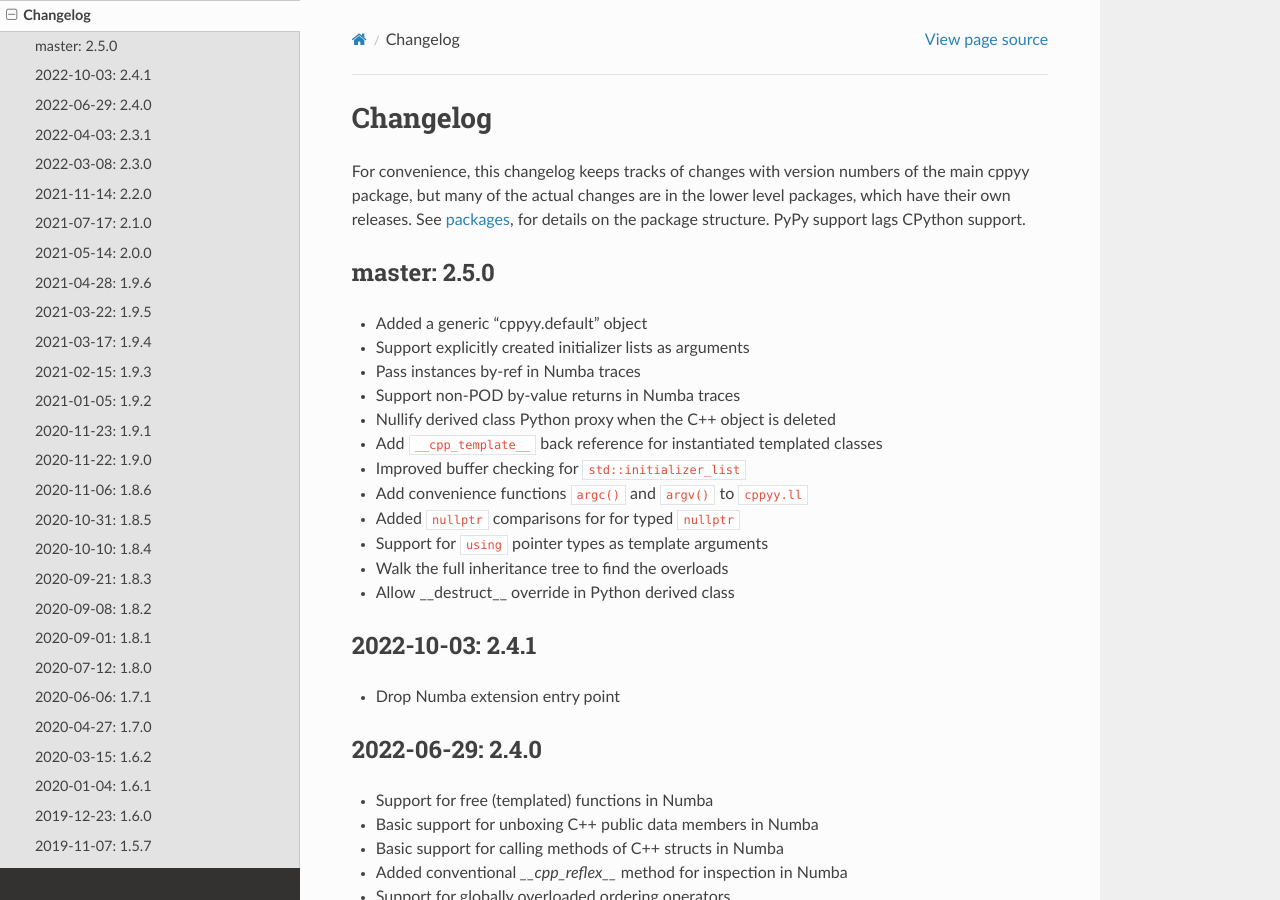
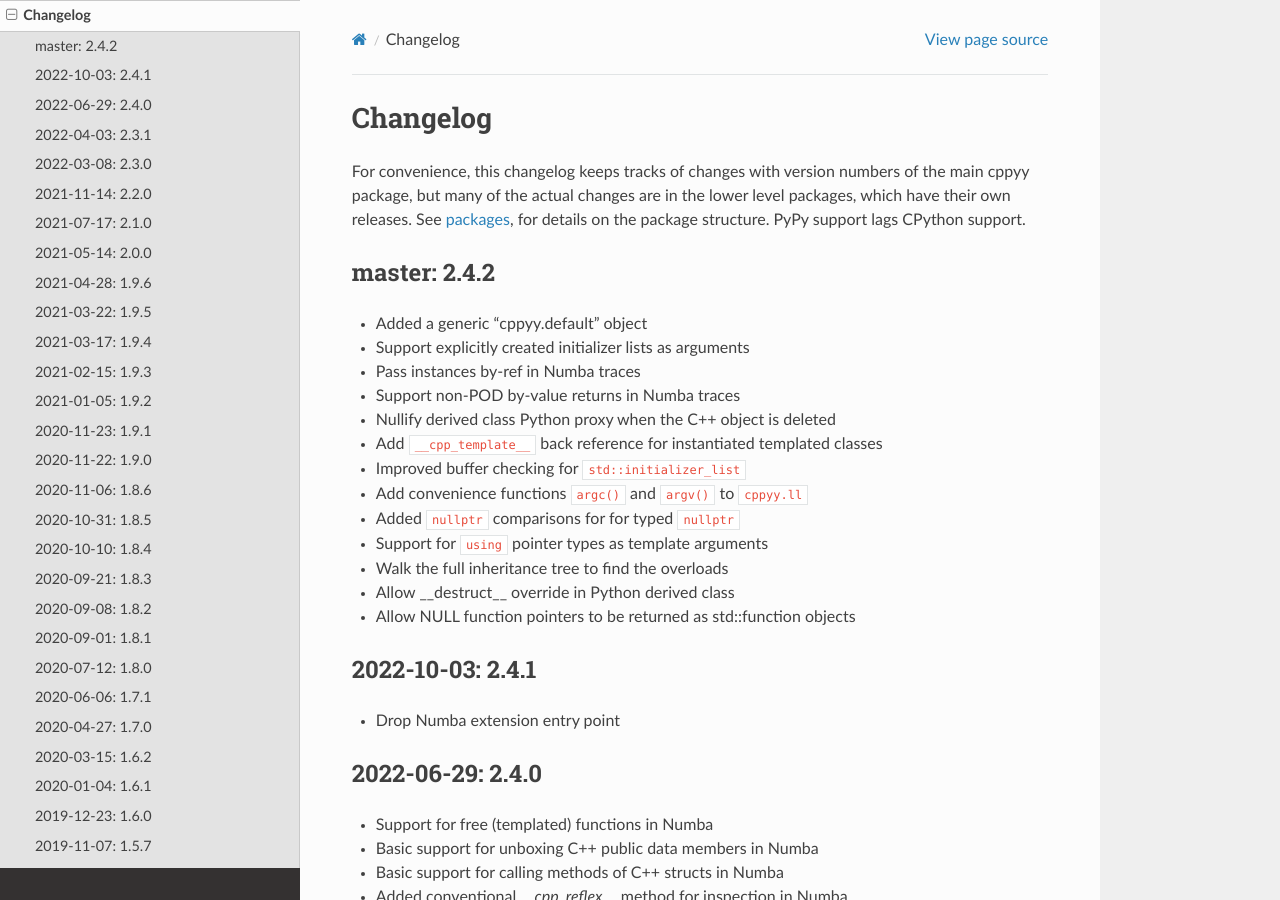
Before and after one commit to wlav/cppyy, a Sphinx documentation site: the page built from doc/source/changelog.rst, in a window 1280 px wide and 900 px high. Built offline with Sphinx 7.4.7 and the Read the Docs theme 2.0.0, drawn with Linux system fonts in a browser that asks for light colours.

Commit message:
updated null function pointer handling (which is now allowed)

```diff
--- a/doc/source/changelog.rst
+++ b/doc/source/changelog.rst
@@ -10,7 +10,7 @@
 PyPy support lags CPython support.
 
 
-master: 2.5.0
+master: 2.4.2
 -------------
 
 * Added a generic "cppyy.default" object
@@ -25,6 +25,7 @@
 * Support for ``using`` pointer types as template arguments
 * Walk the full inheritance tree to find the overloads
 * Allow __destruct__ override in Python derived class
+* Allow NULL function pointers to be returned as std::function objects
 
 
 2022-10-03: 2.4.1
```
Also changed, not shown: 1 other file.
